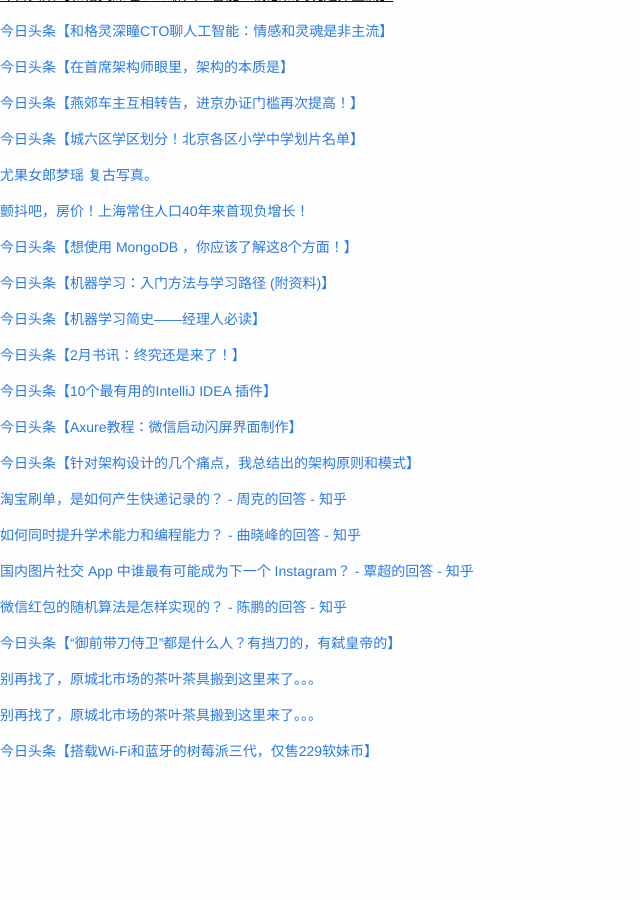
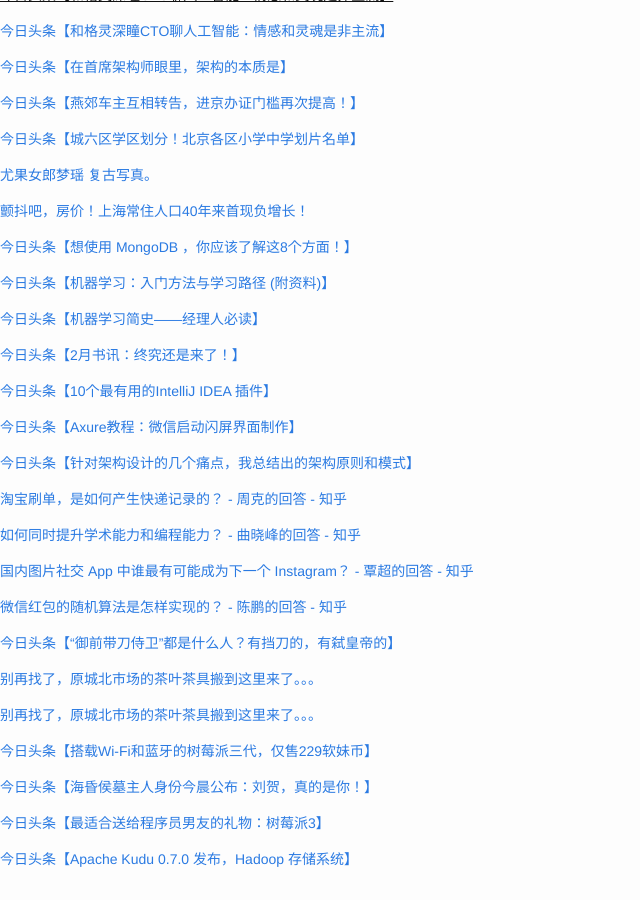
Before and after one commit to cnwarden/cnwarden.github.io, a Jekyll site: the page built from fav/index.md, in a window 1280 px wide and 900 px high, scrolled down 1374 px. Shown: the whole window, without its empty margins (0-640 px from the left). Built offline with Jekyll 4.4.1, drawn with Linux system fonts in a browser that asks for light colours; emoji names are drawn with the system emoji font; before the commit the page ends 2166 px from its top, so only the background shows below that.

Commit message:
auto commit

```diff
--- a/fav/index.md
+++ b/fav/index.md
@@ -120,3 +120,9 @@ title:  fav
 [别再找了，原城北市场的茶叶茶具搬到这里来了。。。](http://mp.weixin.qq.com/s?__biz=MjM5ODE2ODM0MA==&mid=410540711&idx=1&sn=e268584d258e8d92aac2a4d04032f50f&scene=0#wechat_redirect)
 
 [今日头条【搭载Wi-Fi和蓝牙的树莓派三代，仅售229软妹币】](http://toutiao.com/item/6256910812015755777/?iid=3764603574&app=news_article&tt_from=android_share&utm_source=email&utm_medium=toutiao_android&utm_campaign=client_share)
+
+[今日头条【海昏侯墓主人身份今晨公布：刘贺，真的是你！】](http://toutiao.com/item/6257265667456631297/?iid=3764603574&app=news_article&tt_from=android_share&utm_source=email&utm_medium=toutiao_android&utm_campaign=client_share)
+
+[今日头条【最适合送给程序员男友的礼物：树莓派3】](http://toutiao.com/item/6257210007096394242/?iid=3764603574&app=news_article&tt_from=android_share&utm_source=email&utm_medium=toutiao_android&utm_campaign=client_share)
+
+[今日头条【Apache Kudu 0.7.0 发布，Hadoop 存储系统】](http://toutiao.com/item/6256525626744766978/?iid=3764603574&app=news_article&tt_from=android_share&utm_source=email&utm_medium=toutiao_android&utm_campaign=client_share)
```
